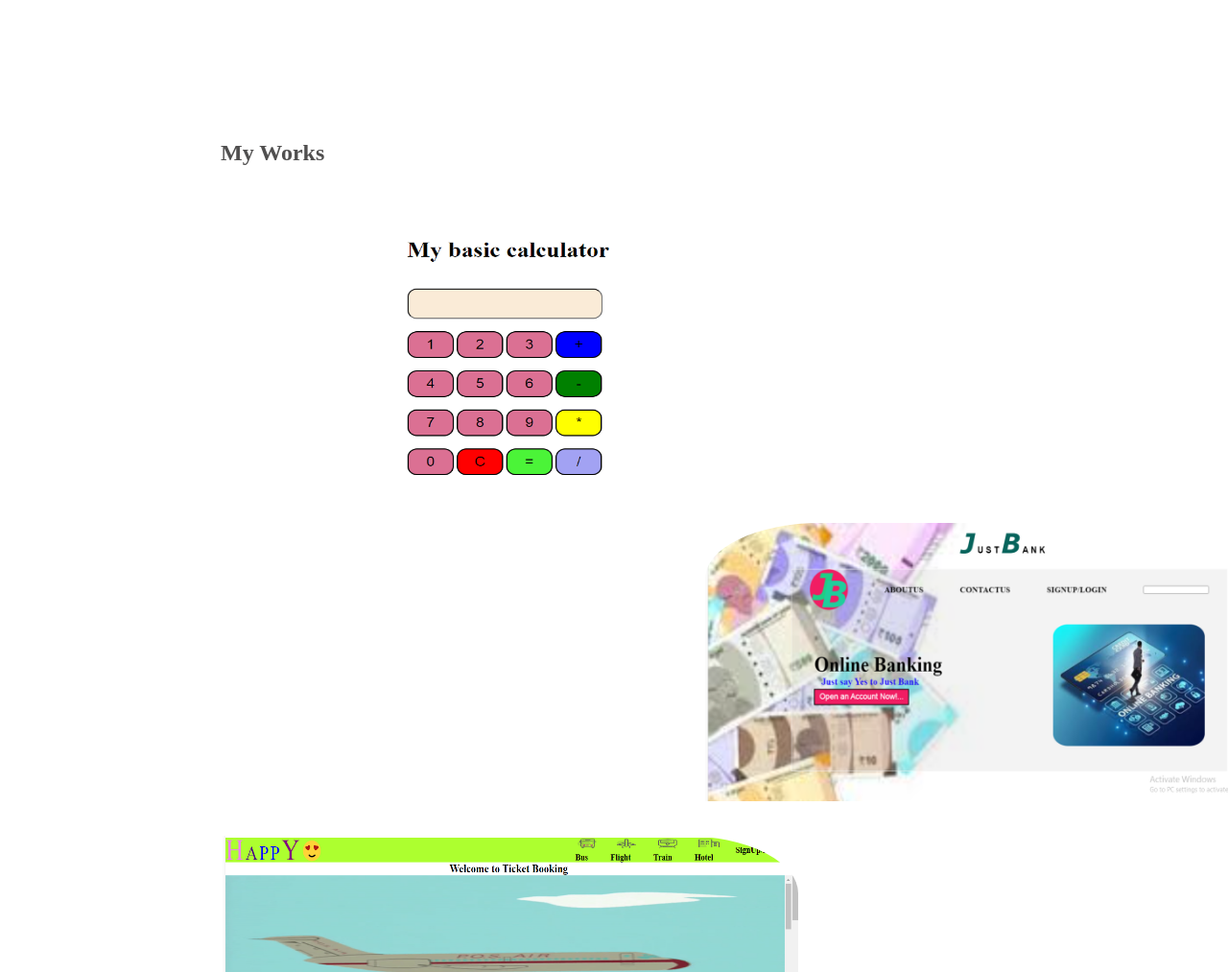
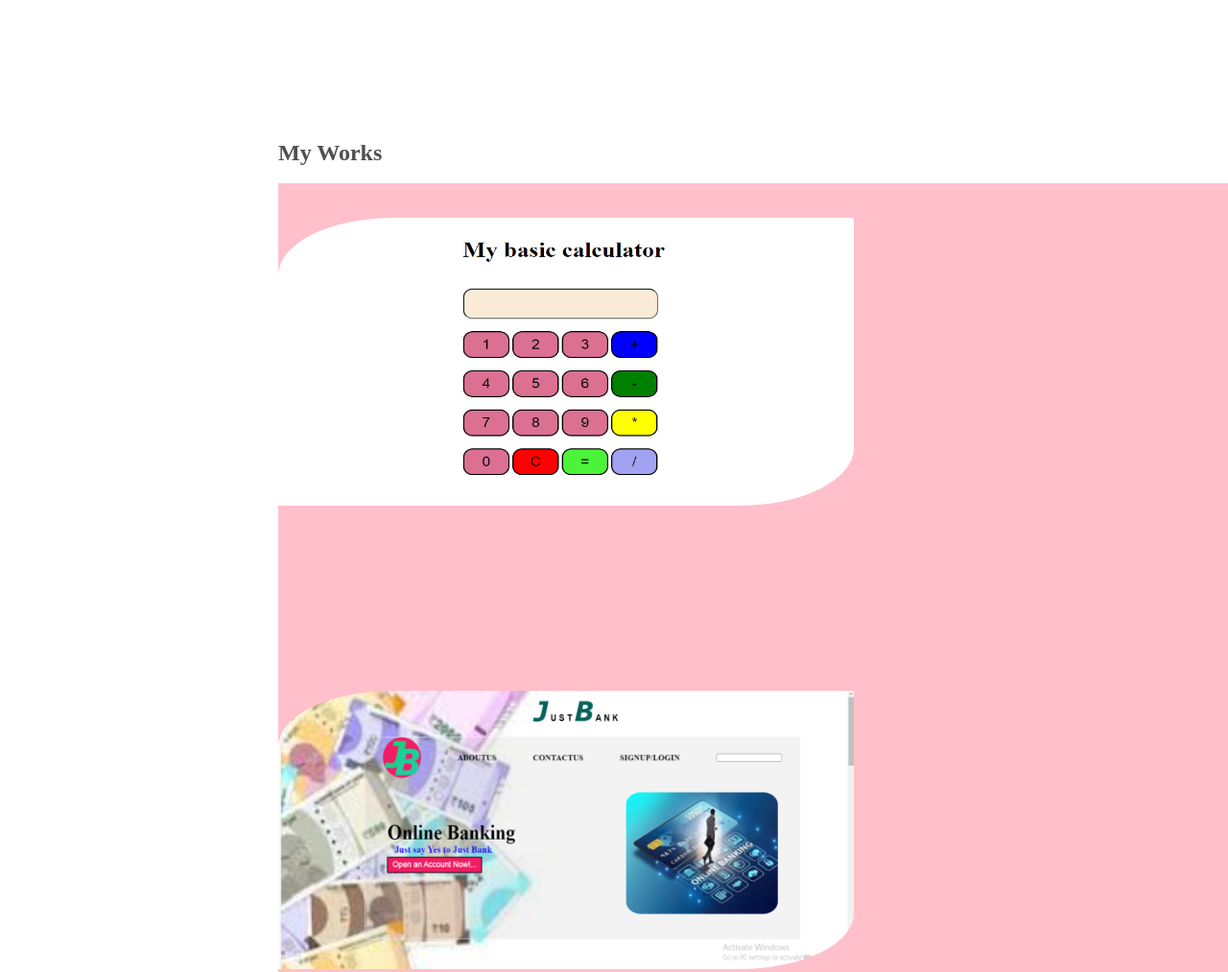
Before and after one commit to Sushma2668/Portfolio, a plain HTML site: page index.html in a window 1280 px wide. Shown: the part 3280-4293 px from the top of the page at 96% size. Drawn offline with Linux system fonts and the light colour scheme.

Commit message:
proft.css

```diff
--- a/proft.css
+++ b/proft.css
@@ -365,14 +365,14 @@ h2{
 
 #project{
     position: relative;
-    left: 230px;
+    left: 290px;
     height: 1020px;
-    width: 1110px;
+    width: 1000px;
 }
 .back{
-/*     background-color: aquamarine; */
+    background-color: pink;
     height: 995px;
-    width: 100%;
+    width: 1000px;
 }
 .pro{
     text-align: center;
@@ -380,7 +380,7 @@ h2{
 .imgtext{
     display: flex;
     align-items: center;
-    justify-content: space-around;
+    justify-content: space-between;
 }
 .design1{
     border-top-left-radius: 20%;
```
